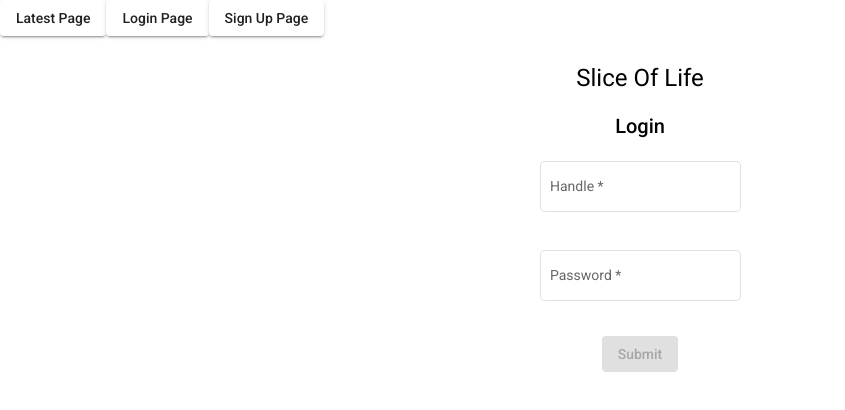
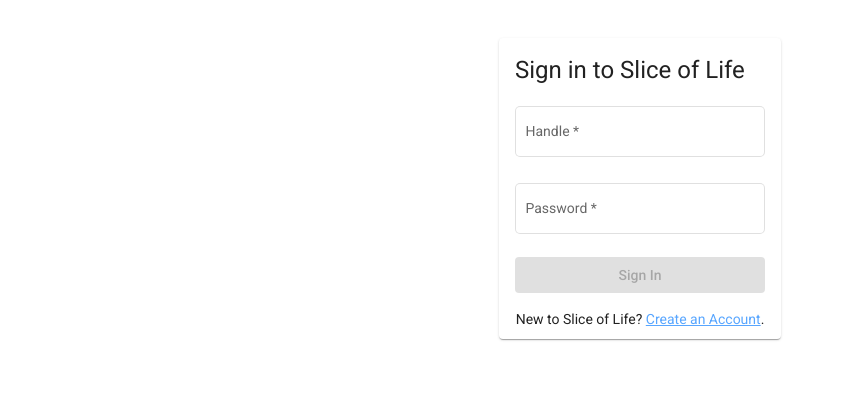
Before and after one commit to slice-of-life/frontend, an Angular app in the folder slice-of-life/: page /login in a window 1280 px wide. Shown: the top 410 px of the page, without its empty margins (0-845 px from the left). Built offline with nearby package versions, Linux system fonts and the light colour scheme.

Commit message:
Polished login and added navigation to Sign in

```diff
--- a/slice-of-life/src/app/pages/login/login.component.css
+++ b/slice-of-life/src/app/pages/login/login.component.css
@@ -1,7 +1,27 @@
+a:link {
+  text-decoration: underline;
+  color: #58a6ff;
+}
+a:visited {
+  text-decoration: underline;
+  color: #58a6ff;
+}
 
-  .form {
-    width: 50%;
-    margin: 0 auto;
-    margin-top: 2%;
-    text-align: center;
-  }
+mat-card {
+  max-width: 250px;
+  margin: auto;
+  margin-top: 3%;
+}
+
+mat-card-footer {
+  padding-bottom : 10px;
+  text-align: center;
+}
+
+mat-form-field {
+  width: 100%;
+}
+
+button {
+  width: 100%;
+}
--- a/slice-of-life/src/app/pages/login/login.component.html
+++ b/slice-of-life/src/app/pages/login/login.component.html
@@ -1,8 +1,12 @@
-<home></home>
-<form [formGroup]="login" class="form" (ngSubmit)="loginUser()">
-    <h1>Slice Of Life</h1>
-    <h2>Login</h2>
-  <p>
+
+
+
+<mat-card>
+  <h1>
+    Sign in to Slice of Life
+  </h1>
+  <mat-card-content>
+  <form [formGroup]="login" class="form" (ngSubmit)="loginUser()">
     <mat-form-field appearance="outline">
       <mat-label>Handle</mat-label>
       <input
@@ -16,8 +20,7 @@
         getErrorMessage()
       }}</mat-error>
     </mat-form-field>
-  </p>
-  <p>
+
     <mat-form-field appearance="outline">
       <mat-label>Password</mat-label>
       <input
@@ -31,7 +34,6 @@
         getErrorMessage()
       }}</mat-error>
     </mat-form-field>
-  </p>
 
   <button
     [disabled]="!login.valid"
@@ -39,6 +41,13 @@
     color="primary"
     type="submit"
   >
-    Submit
+    Sign In
   </button>
-</form>
+
+  </form>
+</mat-card-content>
+
+  <mat-card-footer>
+    <span>New to Slice of Life? <a routerLink="/signup">Create an Account</a>.</span>
+  </mat-card-footer>
+</mat-card>
```
